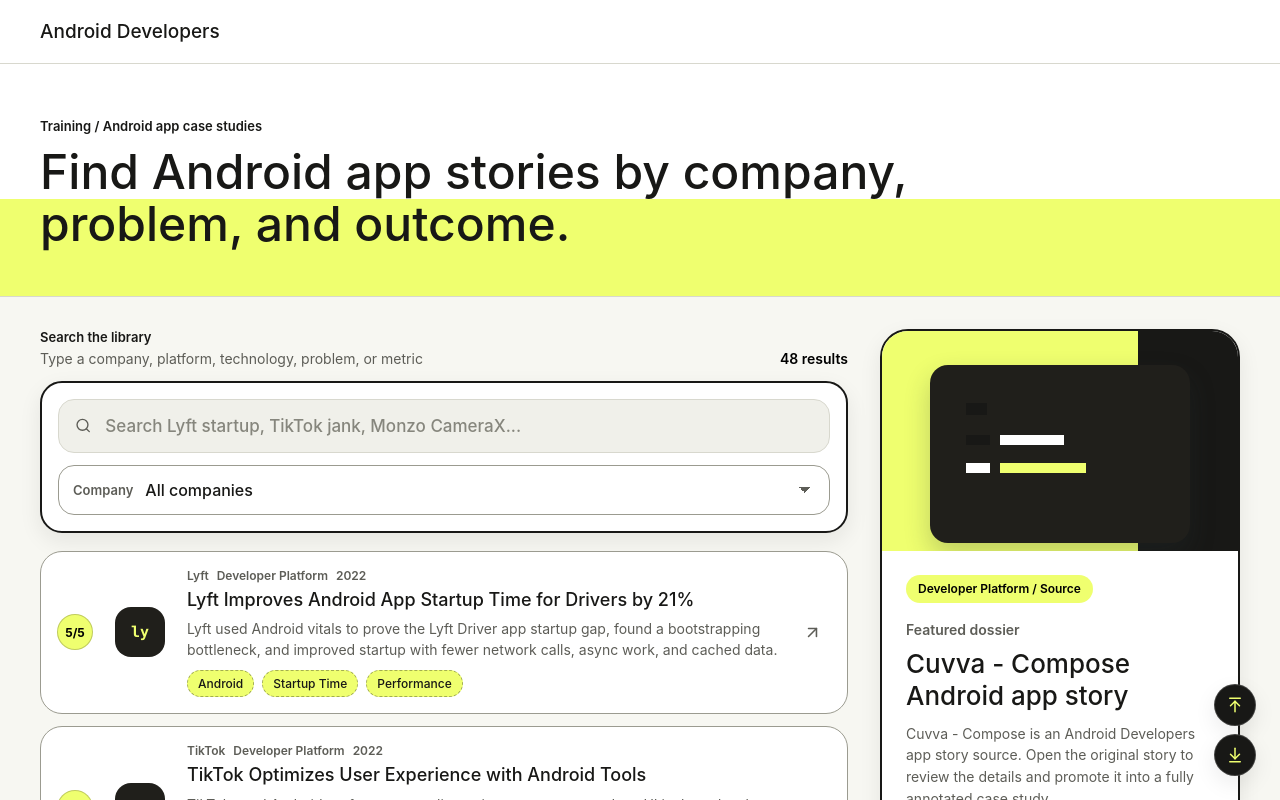
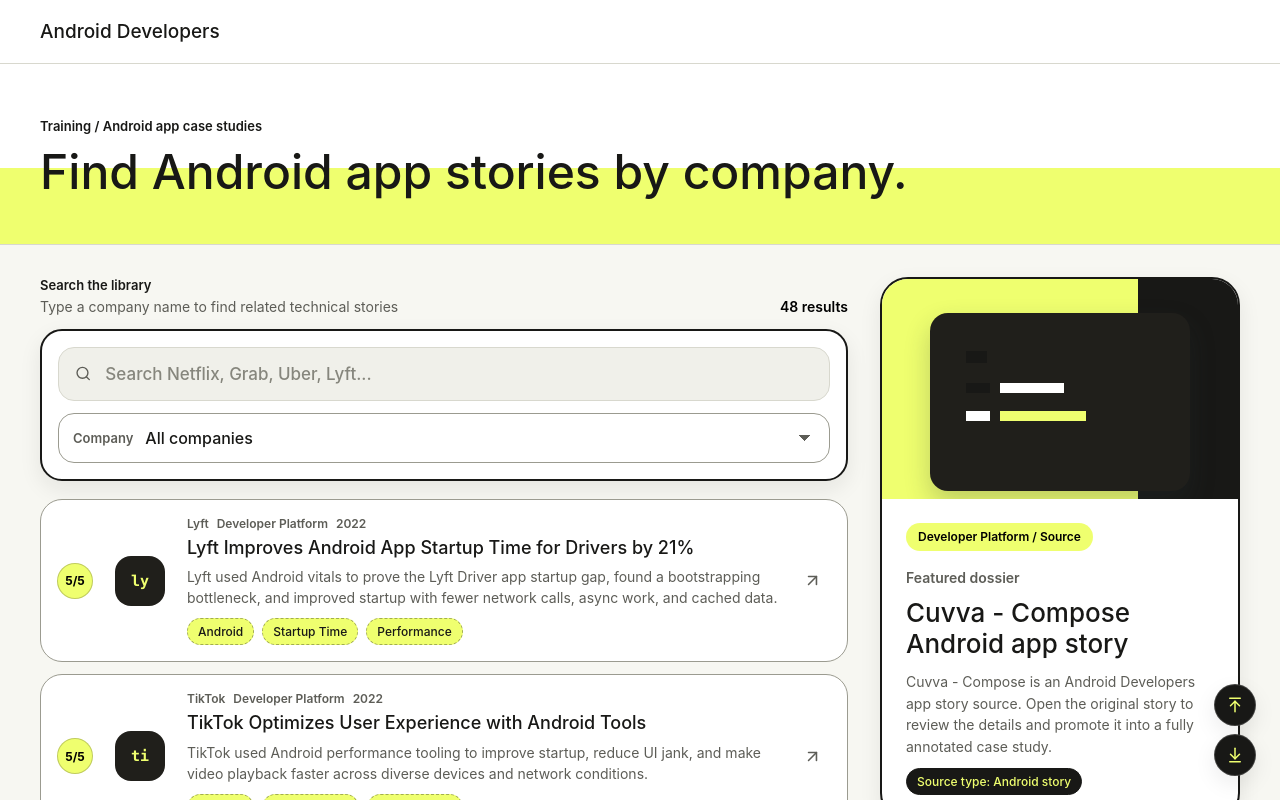
Before and after one commit to huongstienstra/techcase, a Next.js app: page / in a window 1280 px wide. Shown: the top 800 px of the page. Built offline with nearby package versions, Linux system fonts and the light colour scheme.

Commit message:
Focus search on company names

```diff
--- a/app/page.tsx
+++ b/app/page.tsx
@@ -14,7 +14,7 @@
           <section className="intro">
             <div>
               <p className="eyebrow">Training / Android app case studies</p>
-              <h1>Find Android app stories by company, problem, and outcome.</h1>
+              <h1>Find Android app stories by company.</h1>
             </div>
           </section>
 
--- a/components/CaseStudyExplorer.tsx
+++ b/components/CaseStudyExplorer.tsx
@@ -110,16 +110,7 @@
         return false;
       }
 
-      const searchable = normalizeText([
-        study.title,
-        study.company,
-        study.publisher,
-        study.domain,
-        study.summary,
-        ...study.problemAreas,
-        ...study.technologies,
-      ]
-        .join(" "));
+      const searchable = normalizeText(study.company);
       const words = searchableWords(searchable);
 
       const matchesQuery =
@@ -207,7 +198,7 @@
         <div className="results-head">
           <div>
             <p className="section-title">Search the library</p>
-            <p className="section-window">Type a company, platform, technology, problem, or metric</p>
+            <p className="section-window">Type a company name to find related technical stories</p>
           </div>
           <p className="results-count">
             {shownCount} {shownCount === 1 ? "result" : "results"}
@@ -220,7 +211,7 @@
             <input
               id="search"
               onChange={(event) => setQuery(event.target.value)}
-              placeholder="Search Lyft startup, TikTok jank, Monzo CameraX..."
+              placeholder="Search Netflix, Grab, Uber, Lyft..."
               value={query}
             />
             {query ? (
```
